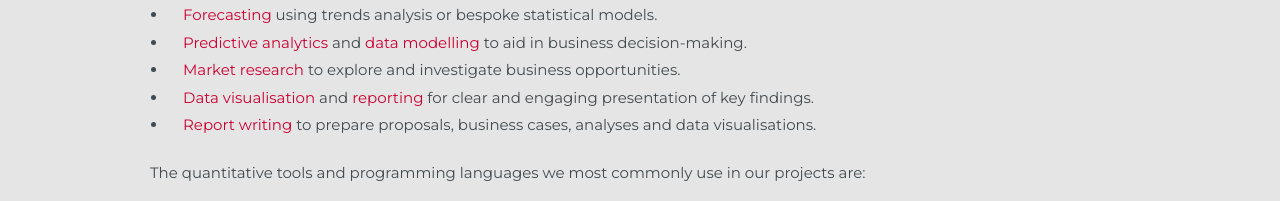
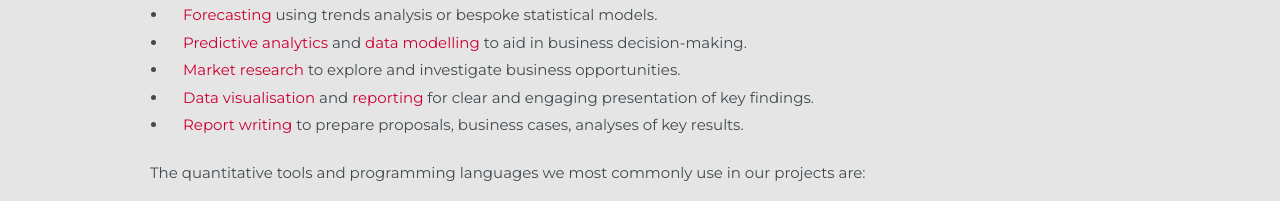
Before and after one commit to sinmarcus3/landing_page, a plain HTML site: page index.html in a window 1280 px wide. Shown: the part 5162-5363 px from the top of the page. Drawn offline with Linux system fonts and the light colour scheme.

Commit message:
Key results

```diff
--- a/index.html
+++ b/index.html
@@ -264,7 +264,7 @@
               <li style="margin-bottom:5px;padding-left:1em"><span style="color:#cc0033ff">Predictive analytics</span> and <span style="color:#cc0033ff">data modelling</span> to aid in business decision-making.</li>
               <li style="margin-bottom:5px;padding-left:1em"><span style="color:#cc0033ff">Market research</span> to explore and investigate business opportunities.</li>
               <li style="margin-bottom:5px;padding-left:1em"><span style="color:#cc0033ff">Data visualisation</span> and <span style="color:#cc0033ff">reporting</span> for clear and engaging presentation of key findings.</li>
-              <li style="margin-bottom:25px;padding-left:1em"><span style="color:#cc0033ff">Report writing</span> to prepare proposals, business cases, analyses and data visualisations.</li>
+              <li style="margin-bottom:25px;padding-left:1em"><span style="color:#cc0033ff">Report writing</span> to prepare proposals, business cases, analyses of key results.</li>
             </ul>
 
             <p style="color:#414a4fff; background-color:#e5e5e5ff">
```
